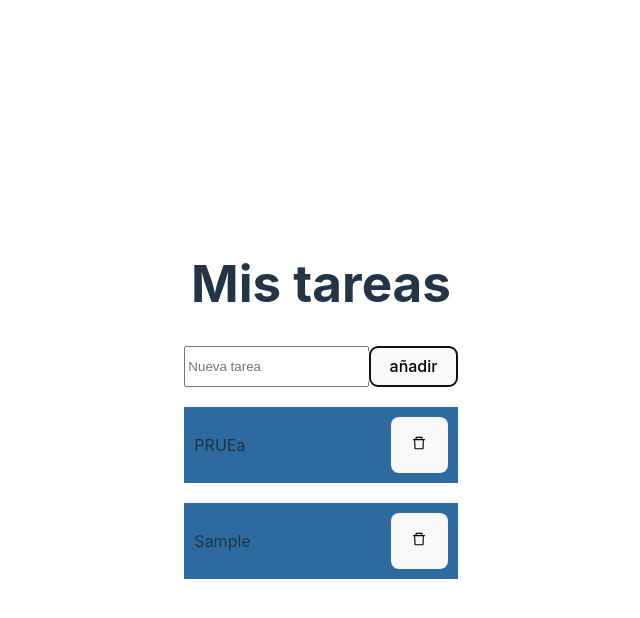
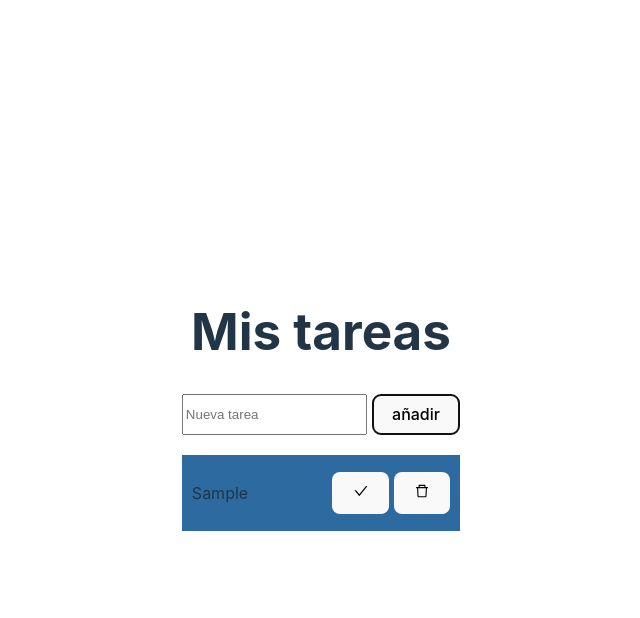
Before and after one commit to jolichh/M6_UF4, a React (Vite) app in the folder llistat_de_tasques/: page / in a window 1280 px wide. Both pictures are taken after typing "Sample" into the empty fields and a click on the button "añadir". Shown: the top 618 px of the page, without its empty margins (319-959 px from the left). Built offline with nearby package versions, Linux system fonts and the light colour scheme.

Commit message:
afegeix, elimina i canvia estat completada o no

```diff
--- a/llistat_de_tasques/src/App.css
+++ b/llistat_de_tasques/src/App.css
@@ -3,42 +3,6 @@
   margin: 0 auto;
   padding: 2rem;
   text-align: center;
-}
-
-.logo {
-  height: 6em;
-  padding: 1.5em;
-  will-change: filter;
-  transition: filter 300ms;
-}
-.logo:hover {
-  filter: drop-shadow(0 0 2em #646cffaa);
-}
-.logo.react:hover {
-  filter: drop-shadow(0 0 2em #61dafbaa);
-}
-
-@keyframes logo-spin {
-  from {
-    transform: rotate(0deg);
-  }
-  to {
-    transform: rotate(360deg);
-  }
-}
-
-@media (prefers-reduced-motion: no-preference) {
-  a:nth-of-type(2) .logo {
-    animation: logo-spin infinite 20s linear;
-  }
-}
-
-.card {
-  padding: 2em;
-}
-
-.read-the-docs {
-  color: #888;
 }
 
 .agregarTarea{
@@ -52,9 +16,17 @@
   padding: 10px;
   margin: 20px 0px 0px 0px;
 }
+.botones {
+  display: flex;
+  align-items: center;
+}
+button {
+  margin-left: 5px;
+  padding: 0;
+}
 .tascaCompletada {
   text-decoration: line-through;
-  background-color: rgba(128, 128, 128, 0.292);
+  background-color: rgba(48, 56, 61, 0.719);;
 }
 
 .noCompletada {
--- a/llistat_de_tasques/src/components/FormulariTasques.jsx
+++ b/llistat_de_tasques/src/components/FormulariTasques.jsx
@@ -2,17 +2,16 @@ import React from "react";
 import { useState } from "react";
 
 const FormulariTasques = ({onSubmit})=> {
-    const [tarea, setTarea] = useState("");
+    const [textTarea, setTarea] = useState("");
     const controlarSubmit = (e) =>{
         e.preventDefault();
-
-        onSubmit(tarea);
+        onSubmit(textTarea);
         setTarea("");
     }
     return (
         <>
             <form className="agregarTarea" onSubmit={controlarSubmit}>
-                <input type="text" value={tarea} placeholder="Nueva tarea" onChange={(e)=>setTarea(e.target.value)}></input>
+                <input type="text" value={textTarea} placeholder="Nueva tarea" onChange={(e)=>setTarea(e.target.value)}></input>
                 <button type="submit">añadir</button>
             </form>
         </>
--- a/llistat_de_tasques/src/components/LlistatTasques.jsx
+++ b/llistat_de_tasques/src/components/LlistatTasques.jsx
@@ -4,21 +4,31 @@ import FormulariTasques from './FormulariTasques'
 import { useState } from 'react'
 
 const LlistatTasques = () => {
-  const[tasques, setTareas] = useState([{"id":"1","content":"PRUEa"}]);
+  const[tasques, setTareas] = useState([]);
 
-  const afegirTasca = (tascaNova)=>{
+  const afegirTasca = (textTascaNova)=>{
     const nova = {
             "id": tasques.length+1,
-            "content": tascaNova,
+            "content": textTascaNova,
+            "completada": false,
           }
     const tasquesActuals = [...tasques, nova];
     setTareas(tasquesActuals);
-console.log("sholas")
   }
+
   const eliminarTasca = id =>{
     const tasquesRestants = tasques.filter((tasca) => tasca.id !== id);
-console.log(tasques)
     setTareas(tasquesRestants);
+  }
+
+  const completarTasca = id => {
+    const tasquesActualitzat = tasques.map((tasca)=>{
+      if (tasca.id === id){
+        return {...tasca, completada: !tasca.completada} //invertir estado
+      }
+      return tasca; //devolver los que no coincide id
+    })
+    setTareas(tasquesActualitzat);
   }
 
   return (
@@ -28,7 +38,7 @@ console.log(tasques)
             <div className='contentTarea'>
             <FormulariTasques onSubmit={afegirTasca}></FormulariTasques>
             {tasques.map((tasca) =>(
-              <Tasca key={tasca.id} id={tasca.id} content={tasca.content} completada={false} onClick={()=>eliminarTasca(tasca.id)}></Tasca>
+              <Tasca key={tasca.id} id={tasca.id} content={tasca.content} completada={tasca.completada} onClick={()=>eliminarTasca(tasca.id)} onComplete={()=>completarTasca(tasca.id)}></Tasca>
             ))}
             </div>
         </div>
--- a/llistat_de_tasques/src/components/Tasca.jsx
+++ b/llistat_de_tasques/src/components/Tasca.jsx
@@ -1,7 +1,7 @@
 import React from "react";
-import {AiOutlineDelete} from 'react-icons/ai';
+import {AiOutlineDelete, AiOutlineCheck, AiOutlineUndo} from 'react-icons/ai';
 
-const Tasca = ({completada, content, onClick}) =>{
+const Tasca = ({completada, content, onClick, onComplete}) =>{
     const estat = completada? "tascaCompletada":"noCompletada"
     const clases = ['tasca',estat]
 
@@ -9,10 +9,14 @@ const Tasca = ({completada, content, onClick}) =>{
         <>
             <div className={clases.join(' ')}>
                 <p>{content}</p>
-                <button onClick={onClick}>
-                    <AiOutlineDelete>X</AiOutlineDelete>
-                </button>
-
+                <div className="botones">
+                    <button onClick={onComplete}>
+                        {completada? <AiOutlineUndo/> :<AiOutlineCheck/> }
+                    </button>
+                    <button onClick={onClick} >
+                        <AiOutlineDelete/>
+                    </button>
+                </div>
             </div>
         </>
     )
```
